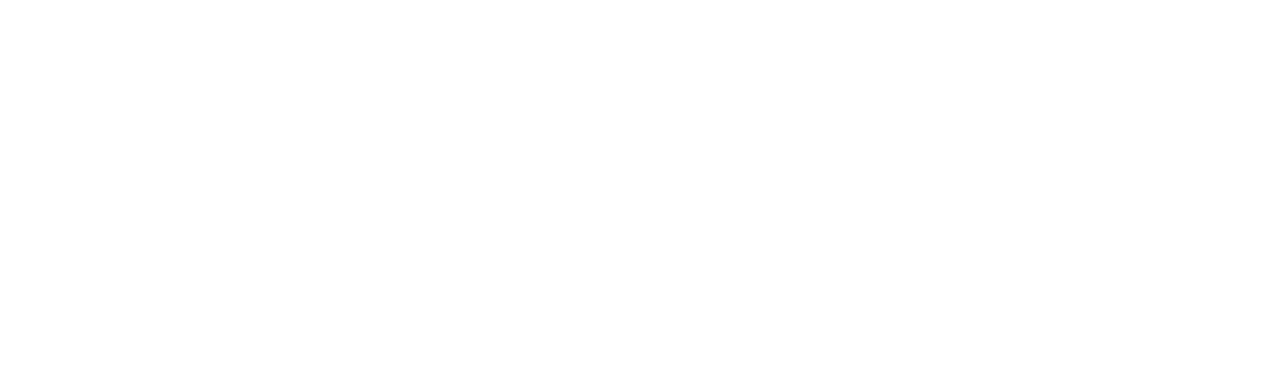
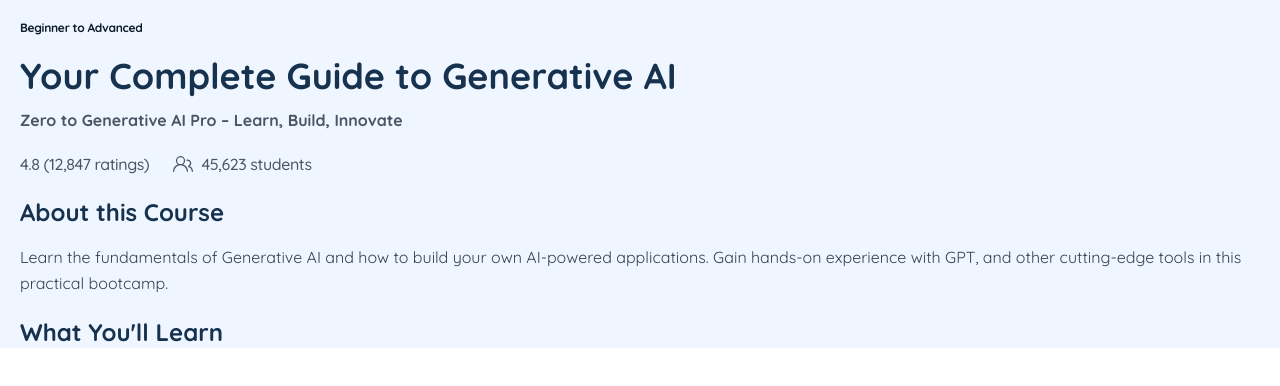
Before and after one commit to WebWizards-org/frontend, a React (Vite) app: page /courses/genai in a window 1280 px wide. Before the commit this address had no page. Shown: the top 386 px of the page. Built offline with nearby package versions, Linux system fonts and the light colour scheme.

Commit message:
feat: add GenAI course page and update routing; enhance Home component with course buttons

```diff
--- a/src/App.jsx
+++ b/src/App.jsx
@@ -9,6 +9,8 @@
 import { AuthProvider, useAuth } from "./context/AuthContext";
 import Explore from "./pages/Explore.jsx";
 import ContactUs from "./components/ContactUs.jsx";
+import Courses from "./pages/GenAI.jsx";
+import GenAI from "./pages/GenAI.jsx";
 
 const ProtectedRoute = ({ children }) => {
   const { token } = useAuth();
@@ -28,6 +30,7 @@
           <Route path="/login" element={<Login />} />
           <Route path="/explore" element={<Explore />} />
           <Route path="/ContactUs" element={<ContactUs />} />
+          <Route path="/courses/genai" element={<GenAI />} />
           <Route
             path="/trending"
             element={
--- a/src/components/home.jsx
+++ b/src/components/home.jsx
@@ -93,10 +93,26 @@
   ];
 
   const slides = [
-    genai,
-    cyber,
-    cloud,
-    fullstack,
+    {
+    image: genai,
+    text: "Master Generative AI",
+    button: <Link to="/courses/genai"><button className="bg-blue-600 text-white px-6 py-3 rounded-xl">Explore GenAI</button></Link>
+      },
+    {
+    image: cloud,
+    text: "Cloud Computing Essentials",
+    button: <Link to="/courses/cloud"><button className="bg-purple-600 text-white px-6 py-3 rounded-xl">Explore Cloud</button></Link>
+      },
+    {
+    image: cyber,
+    text: "Become a CyberSecurity Expert",
+    button: <Link to="/courses/cybersecurity"><button className="bg-green-600 text-white px-6 py-3 rounded-xl">Explore Cybersecurity</button></Link>
+      },
+    {
+    image: fullstack,
+    text: "Fullstack Development Bootcamp",
+    button: <Link to="/courses/fullstack"><button className="bg-pink-600 text-white px-6 py-3 rounded-xl">Explore Fullstack</button></Link>
+  }
   ];
 
   const [current, setCurrent] = useState(0);
@@ -207,7 +223,7 @@
         </div>
 
         <div className="relative w-full h-[600px] overflow-hidden shadow-lg my-12">
-          {slides.map((img, index) => (
+          {slides.map((slide, index) => (
             <div
               key={index}
               className={`absolute w-full h-full transition-opacity duration-1000 ease-in-out ${
@@ -217,20 +233,25 @@
               <div className="absolute inset-0 bg-black/40 z-10"></div>
               <div className="relative h-full w-full">
                 <img
-                  src={img}
+                  src={slide.image}
                   alt={`slide-${index}`}
                   className="w-full h-full object-cover"
-
                   style={{
                     width: '100%',
                     height: '600px',
                   }}
-                  />
+                />
+                <div className="absolute inset-0 z-20 flex flex-col justify-center items-start px-10">
+                  <h2 className="text-4xl font-bold text-white mb-4 drop-shadow-lg">
+                    {slide.text}
+                  </h2>
+                  <div className="mb-8">{slide.button}</div>
+                </div>
               </div>
             </div>
           ))}
 
-          <div className="absolute inset-0 z-20 flex flex-col justify-center px-10">
+          {/* <div className="absolute inset-0 z-20 flex flex-col justify-center px-10">
             <h2 className="text-4xl font-bold text-white mb-4 drop-shadow-lg">
               Trending Courses
             </h2>
@@ -244,7 +265,7 @@
                 </button>
               </Link>
             </div>
-          </div>
+          </div> */}
 
           {/* Dots indicator */}
           <div className="absolute bottom-5 flex justify-center w-full gap-2">
--- /dev/null
+++ b/src/pages/GenAI.jsx
@@ -0,0 +1,34 @@
+import React from 'react'
+import { GoPeople } from "react-icons/go";
+import { IoMdCheckmarkCircleOutline } from "react-icons/io";
+
+
+function GenAI() {
+  return (
+    <div className='bg-blue-50 pl-5 pt-5' style={{ fontFamily: 'Inter, sans-serif' }}>
+      <h5 className='font-bold text-xs tracking-tight text-[#0f1e2e]'>Beginner to Advanced</h5>
+      <h1 className='pt-5 text-4xl font-extrabold text-[#17324e]'>Your Complete Guide to Generative AI</h1>
+      <h3 className='pt-3 text-gray-600 font-bold'>Zero to Generative AI Pro – Learn, Build, Innovate</h3>
+      <div className="flex items-center gap-6 text-gray-600 tracking-tight font-medium">
+      <span className="inline-block pt-5">
+        4.8 (12,847 ratings)
+      </span>
+      <span className="flex items-center gap-2 pt-5">
+        <GoPeople className="w-5 h-5" />
+        45,623 students
+      </span>
+    </div>
+    <h2 className='pt-5 font-bold text-2xl text-[#17324e]'>About this Course</h2>
+    <p className="mt-4 text-gray-700 text-base leading-relaxed">
+      Learn the fundamentals of Generative AI and how to build your own AI-powered applications.
+      Gain hands-on experience with GPT, and other cutting-edge tools in this practical bootcamp.
+    </p>
+
+    <h2 className='pt-5 font-bold text-2xl text-[#17324e]'>What You'll Learn</h2>
+
+
+    </div>
+  )
+}
+
+export default GenAI
```
Also changed, not shown: src/pages/Cloud.jsx (added), src/pages/Cybersecurity.jsx (added), src/pages/Fullstack.jsx (added).
